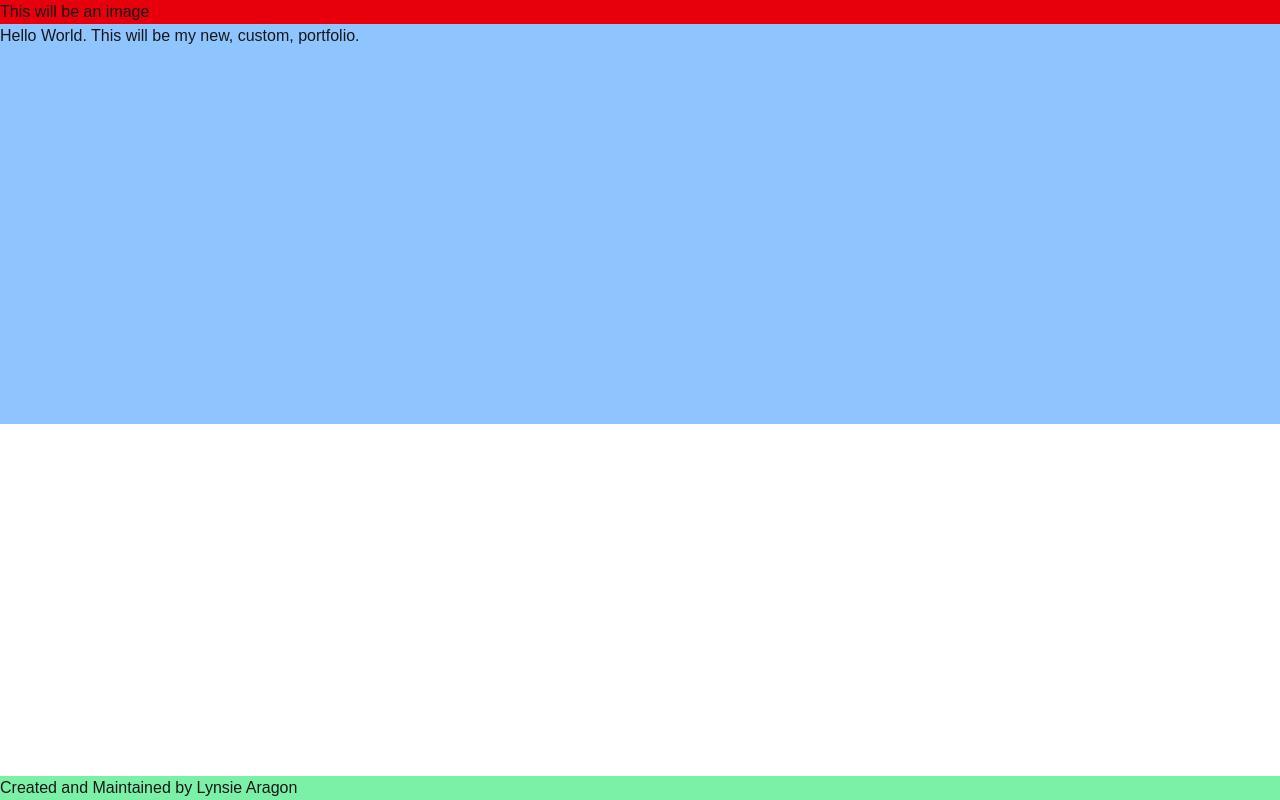
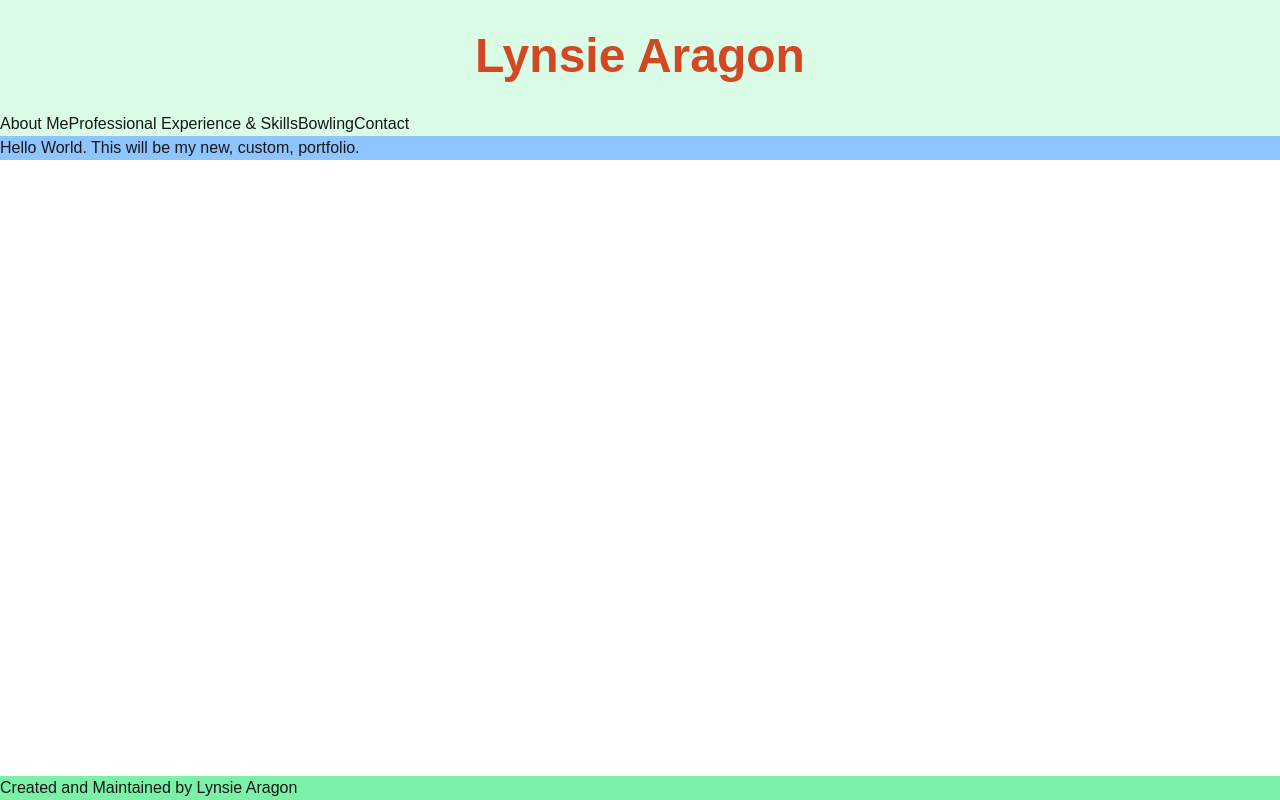
Before and after one commit to Lynsiearagon/lynsie-aragon-portfolio, a Next.js app: page / in a window 1280 px wide. Built offline with nearby package versions, Linux system fonts and the light colour scheme.

Commit message:
Add nav bar

```diff
--- a/src/app/layout.tsx
+++ b/src/app/layout.tsx
@@ -26,9 +26,9 @@ export default function RootLayout({
 }>) {
   return (
     <html lang="en">
-      <body className="flex flex-col">
+      <body className="flex flex-col ">
         <Header />
-        <main className="bg-blue-300 h-100">{children}</main>
+        <main className="bg-blue-300 ">{children}</main>
         <Footer />
       </body>
     </html>
--- a/src/components/Header/Header.tsx
+++ b/src/components/Header/Header.tsx
@@ -1,7 +1,12 @@
+import NavBar from "../NavBar/NavBar";
+
 function Header() {
   return (
-    <div className="bg-red-600 h-1/3">
-      <div>This will be an image</div>
+    <div className="bg-green-100">
+      <div className="text-[#d34723] font-bold text-5xl text-center p-8">
+        Lynsie Aragon
+      </div>
+      <NavBar />
     </div>
   );
 }
--- a/src/components/NavBar/NavBar.tsx
+++ b/src/components/NavBar/NavBar.tsx
@@ -1,6 +1,6 @@
 function NavBar() {
   return (
-    <ul className="h-1/6">
+    <ul className="flex flex-row">
       <li>About Me</li>
       <li>Professional Experience & Skills</li>
       <li>Bowling</li>
```
